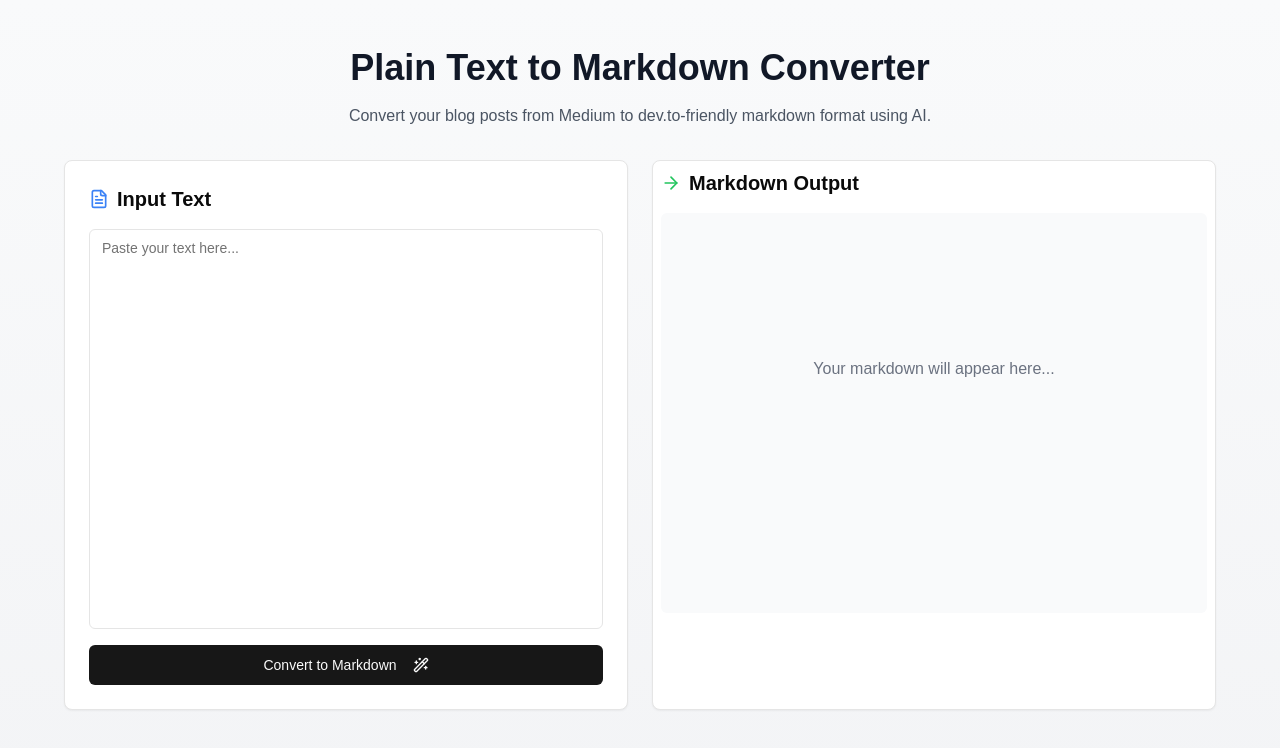
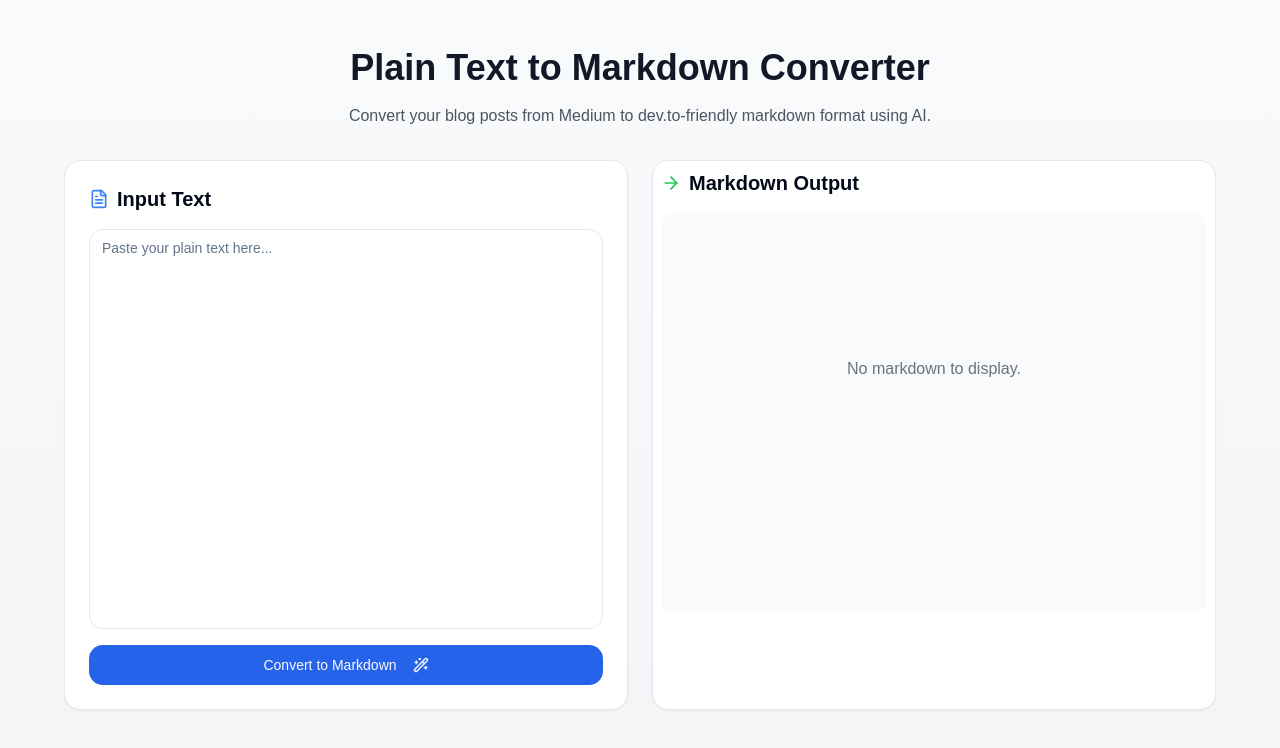
Before and after one commit to suryanshsingh2001/devmd, a Next.js app: page / in a window 1280 px wide. Shown: the top 748 px of the page. Built offline with nearby package versions, Linux system fonts and the light colour scheme.

Commit message:
Improve styling

```diff
--- a/app/globals.css
+++ b/app/globals.css
@@ -6,54 +6,56 @@ body {
   font-family: Arial, Helvetica, sans-serif;
 }
 
+
 @layer base {
   :root {
     --background: 0 0% 100%;
-    --foreground: 0 0% 3.9%;
+    --foreground: 222.2 84% 4.9%;
     --card: 0 0% 100%;
-    --card-foreground: 0 0% 3.9%;
+    --card-foreground: 222.2 84% 4.9%;
     --popover: 0 0% 100%;
-    --popover-foreground: 0 0% 3.9%;
-    --primary: 0 0% 9%;
-    --primary-foreground: 0 0% 98%;
-    --secondary: 0 0% 96.1%;
-    --secondary-foreground: 0 0% 9%;
-    --muted: 0 0% 96.1%;
-    --muted-foreground: 0 0% 45.1%;
-    --accent: 0 0% 96.1%;
-    --accent-foreground: 0 0% 9%;
+    --popover-foreground: 222.2 84% 4.9%;
+    --primary: 221.2 83.2% 53.3%;
+    --primary-foreground: 210 40% 98%;
+    --secondary: 210 40% 96.1%;
+    --secondary-foreground: 222.2 47.4% 11.2%;
+    --muted: 210 40% 96.1%;
+    --muted-foreground: 215.4 16.3% 46.9%;
+    --accent: 210 40% 96.1%;
+    --accent-foreground: 222.2 47.4% 11.2%;
     --destructive: 0 84.2% 60.2%;
-    --destructive-foreground: 0 0% 98%;
-    --border: 0 0% 89.8%;
-    --input: 0 0% 89.8%;
-    --ring: 0 0% 3.9%;
+    --destructive-foreground: 210 40% 98%;
+    --border: 214.3 31.8% 91.4%;
+    --input: 214.3 31.8% 91.4%;
+    --ring: 221.2 83.2% 53.3%;
+    --radius: 1rem;
     --chart-1: 12 76% 61%;
     --chart-2: 173 58% 39%;
     --chart-3: 197 37% 24%;
     --chart-4: 43 74% 66%;
     --chart-5: 27 87% 67%;
-    --radius: 0.5rem;
   }
+
   .dark {
-    --background: 0 0% 3.9%;
-    --foreground: 0 0% 98%;
-    --card: 0 0% 3.9%;
-    --card-foreground: 0 0% 98%;
-    --popover: 0 0% 3.9%;
-    --popover-foreground: 0 0% 98%;
-    --primary: 0 0% 98%;
-    --primary-foreground: 0 0% 9%;
-    --secondary: 0 0% 14.9%;
-    --secondary-foreground: 0 0% 98%;
-    --muted: 0 0% 14.9%;
-    --muted-foreground: 0 0% 63.9%;
-    --accent: 0 0% 14.9%;
-    --accent-foreground: 0 0% 98%;
+    --background: 222.2 84% 4.9%;
+    --foreground: 210 40% 98%;
+    --card: 222.2 84% 4.9%;
+    --card-foreground: 210 40% 98%;
+    --popover: 222.2 84% 4.9%;
+    --popover-foreground: 210 40% 98%;
+    --primary: 217.2 91.2% 59.8%;
+    --primary-foreground: 222.2 47.4% 11.2%;
+    --secondary: 217.2 32.6% 17.5%;
+    --secondary-foreground: 210 40% 98%;
+    --muted: 217.2 32.6% 17.5%;
+    --muted-foreground: 215 20.2% 65.1%;
+    --accent: 217.2 32.6% 17.5%;
+    --accent-foreground: 210 40% 98%;
     --destructive: 0 62.8% 30.6%;
-    --destructive-foreground: 0 0% 98%;
-    --border: 0 0% 14.9%;
-    --input: 0 0% 14.9%;
-    --ring: 0 0% 83.1%;
+    --destructive-foreground: 210 40% 98%;
+    --border: 217.2 32.6% 17.5%;
+    --input: 217.2 32.6% 17.5%;
+    --ring: 224.3 76.3% 48%;
     --chart-1: 220 70% 50%;
     --chart-2: 160 60% 45%;
     --chart-3: 30 80% 55%;
@@ -61,6 +63,7 @@ body {
     --chart-5: 340 75% 55%;
   }
 }
+
 
 @layer base {
   * {
--- a/app/page.tsx
+++ b/app/page.tsx
@@ -70,7 +70,7 @@ export default function Home() {
               <h2 className="text-xl font-semibold">Input Text</h2>
             </div>
             <Textarea
-              placeholder="Paste your text here..."
+              placeholder="Paste your plain text here..."
               className="min-h-[400px] resize-none"
               value={inputText}
               onChange={(e) => setInputText(e.target.value)}
@@ -114,43 +114,52 @@ export default function Home() {
                 <ReactMarkdown
                   components={{
                   h1: ({ children }) => (
-                      <h1 className="text-2xl font-bold my-4">{children}</h1>
+                    <h1 className="text-3xl font-bold my-6 border-b pb-2">{children}</h1>
                   ),
                   h2: ({ children }) => (
-                      <h2 className="text-xl font-bold my-3">{children}</h2>
+                    <h2 className="text-2xl font-semibold my-5">{children}</h2>
                   ),
                   h3: ({ children }) => (
-                      <h3 className="text-lg font-bold my-2">{children}</h3>
+                    <h3 className="text-xl font-semibold my-4">{children}</h3>
                   ),
                   h4: ({ children }) => (
-                      <h4 className="text-base font-bold my-2">{children}</h4>
+                    <h4 className="text-lg font-medium my-3">{children}</h4>
                   ),
                   h5: ({ children }) => (
-                      <h5 className="text-sm font-bold my-2">{children}</h5>
+                    <h5 className="text-base font-medium my-2">{children}</h5>
                   ),
                   h6: ({ children }) => (
-                      <h6 className="text-xs font-bold my-2">{children}</h6>
+                    <h6 className="text-sm font-medium my-2">{children}</h6>
                   ),
-                    p: ({ children }) => <p className="my-2">{children}</p>,
+                  p: ({ children }) => (
+                    <p className="text-gray-700 dark:text-gray-300 my-4 leading-relaxed">{children}</p>
+                  ),
                   ul: ({ children }) => (
-                      <ul className="list-disc ml-6 my-2">{children}</ul>
+                    <ul className="list-disc ml-6 my-4 space-y-2">{children}</ul>
                   ),
                   ol: ({ children }) => (
-                      <ol className="list-decimal ml-6 my-2">{children}</ol>
+                    <ol className="list-decimal ml-6 my-4 space-y-2">{children}</ol>
                   ),
-                    li: ({ children }) => <li className="my-1">{children}</li>,
+                  li: ({ children }) => (
+                    <li className="text-gray-700 dark:text-gray-300">{children}</li>
+                  ),
                   code: ({ children }) => (
-                      <code className="bg-gray-100 dark:bg-gray-800 p-1 rounded-md">
+                    <code className="bg-gray-100 dark:bg-gray-800 px-1.5 py-0.5 rounded text-sm font-mono">
                     {children}
                     </code>
                   ),
                   pre: ({ children }) => (
-                      <pre className="bg-gray-100 dark:bg-gray-800 p-4 rounded-md overflow-auto">
+                    <pre className="bg-gray-100 dark:bg-gray-800 p-4 rounded-lg my-4 overflow-x-auto font-mono text-sm">
                     {children}
                     </pre>
                   ),
                   a: ({ children, href }) => (
-                      <a className="text-blue-500 hover:underline" href={href}>
+                    <a
+                    className="text-blue-600 dark:text-blue-400 hover:underline font-medium"
+                    href={href}
+                    target="_blank"
+                    rel="noopener noreferrer"
+                    >
                     {children}
                     </a>
                   ),
@@ -160,7 +169,7 @@ export default function Home() {
                 </ReactMarkdown>
               ) : (
                 <p className="text-gray-500 dark:text-gray-400 text-center mt-32">
-                  Your markdown will appear here...
+                  No markdown to display.
                 </p>
               )}
             </div>
```
Lines whose indentation alone changed are shown as unchanged.
